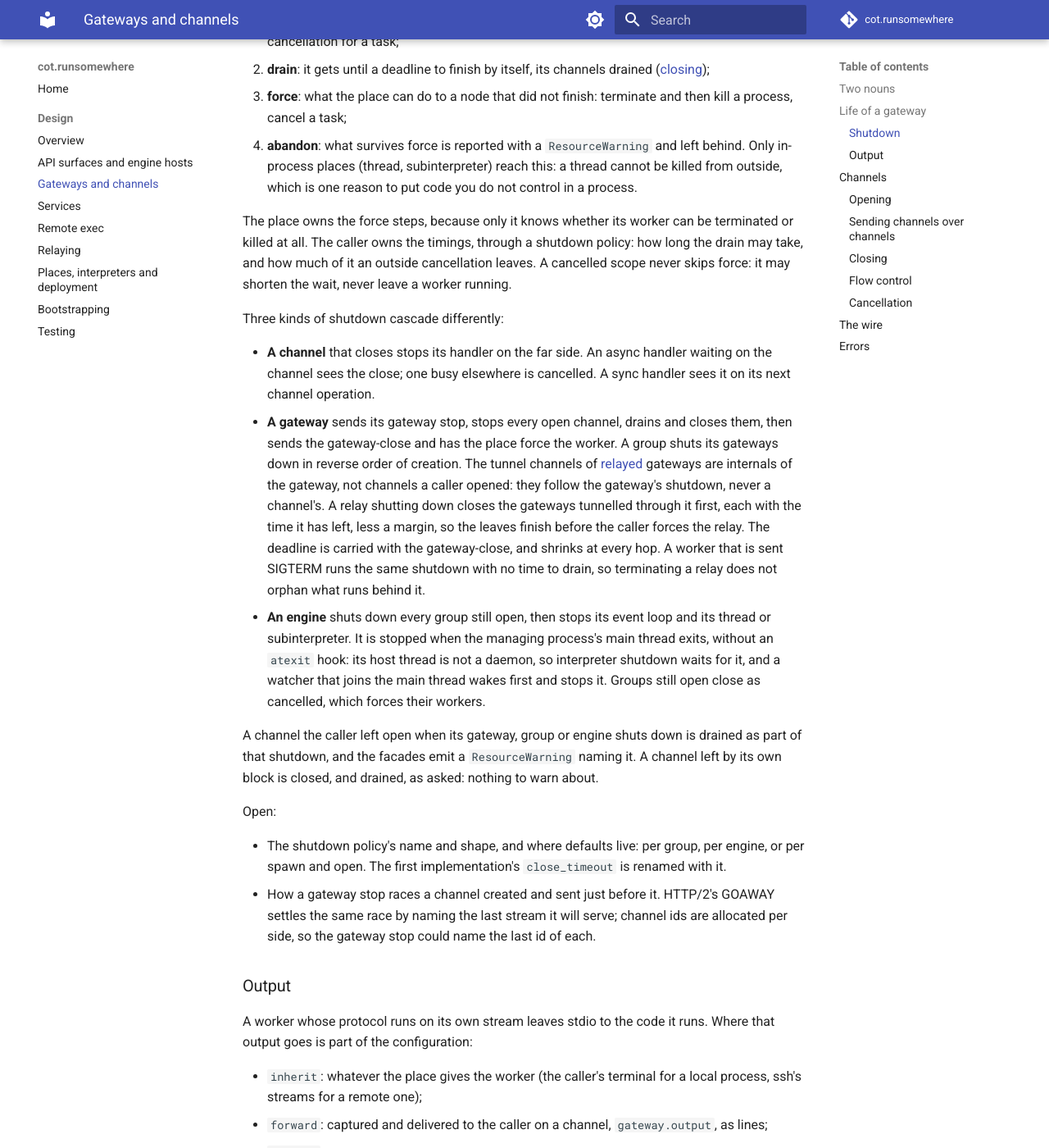
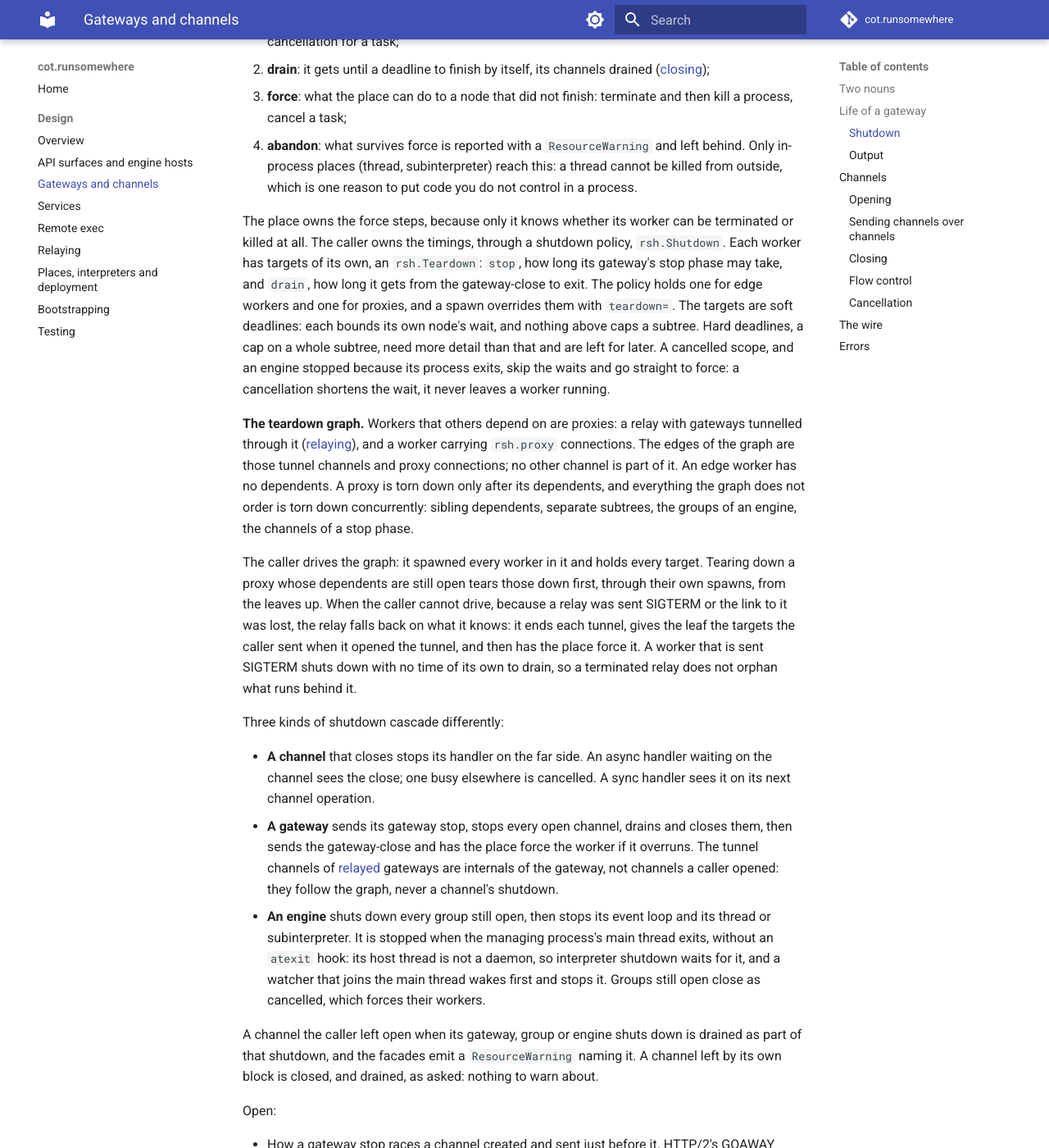
Before and after one commit to cogs-of-testing/cot.runsomewhere, an MkDocs documentation site: the page built from docs/design/gateways-and-channels.md, in a window 1280 px wide and 1400 px high, scrolled down 2264 px. Shown: the whole window at 82% size. Built offline with MkDocs 1.6.1 and Material for MkDocs 9.7.7, drawn with Linux system fonts in a browser that asks for light colours; comment, search, counter and statistics services are not loaded; some of the changed text lies outside the part shown.

Commit message:
docs: the teardown graph, soft deadlines, and the caller driving it
Proxies are relays and workers carrying rsh.proxy connections. Only their
tunnels and proxy connections are edges of the graph. A proxy is torn down
after its dependents, and everything the graph does not order is torn down
concurrently. Each worker has its own soft targets, rsh.Teardown(stop,
drain), held by the rsh.Shutdown policy for edge workers and proxies. The
caller drives the graph from the leaves up. A relay falls back on the
targets the caller sent with each tunnel only when the caller cannot drive.
Hard deadlines for a whole subtree are left for later.

This replaces the top-down split, where each hop's deadline shrank by a
margin.

Co-Authored-By: Claude Opus 5.5 via Claude Code <noreply@anthropic.com>

```diff
--- a/docs/design/gateways-and-channels.md
+++ b/docs/design/gateways-and-channels.md
@@ -67,7 +67,8 @@ launch ─► handshake ─► configure ─► serve ─► close ─► closed
 A gateway belongs to exactly one group, and its `spawn` block always ends
 inside the group's. Scopes nest, so a worker spawned through another is closed
 before the one it runs through. If a group's scope is cancelled or fails, it
-closes whatever gateways are still open, in reverse order of creation.
+closes whatever gateways are still open, concurrently where the
+[teardown graph](#shutdown) allows.
 
 ### Shutdown
 
@@ -113,9 +114,34 @@ Every node that shuts down passes through the same phases:
 
 The place owns the force steps, because only it knows whether its worker can
 be terminated or killed at all. The caller owns the timings, through a
-shutdown policy: how long the drain may take, and how much of it an outside
-cancellation leaves. A cancelled scope never skips force: it may shorten the
-wait, never leave a worker running.
+shutdown policy, `rsh.Shutdown`. Each worker has targets of its own, an
+`rsh.Teardown`: `stop`, how long its gateway's stop phase may take, and
+`drain`, how long it gets from the gateway-close to exit. The policy holds
+one for edge workers and one for proxies, and a spawn overrides them with
+`teardown=`. The targets are soft deadlines: each bounds its own node's
+wait, and nothing above caps a subtree. Hard deadlines, a cap on a whole
+subtree, need more detail than that and are left for later. A cancelled
+scope, and an engine stopped because its process exits, skip the waits and
+go straight to force: a cancellation shortens the wait, it never leaves a
+worker running.
+
+**The teardown graph.** Workers that others depend on are proxies: a relay
+with gateways tunnelled through it ([relaying](relaying.md)), and a worker
+carrying `rsh.proxy` connections. The edges of the graph are those tunnel
+channels and proxy connections; no other channel is part of it. An edge
+worker has no dependents. A proxy is torn down only after its dependents,
+and everything the graph does not order is torn down concurrently: sibling
+dependents, separate subtrees, the groups of an engine, the channels of a
+stop phase.
+
+The caller drives the graph: it spawned every worker in it and holds every
+target. Tearing down a proxy whose dependents are still open tears those
+down first, through their own spawns, from the leaves up. When the caller
+cannot drive, because a relay was sent SIGTERM or the link to it was lost,
+the relay falls back on what it knows: it ends each tunnel, gives the leaf
+the targets the caller sent when it opened the tunnel, and then has the place
+force it. A worker that is sent SIGTERM shuts down with no time of its own
+to drain, so a terminated relay does not orphan what runs behind it.
 
 Three kinds of shutdown cascade differently:
 
@@ -123,16 +149,10 @@ Three kinds of shutdown cascade differently:
   handler waiting on the channel sees the close; one busy elsewhere is
   cancelled. A sync handler sees it on its next channel operation.
 - **A gateway** sends its gateway stop, stops every open channel, drains and
-  closes them, then sends the gateway-close and has the place force the worker. A group shuts its
-  gateways down in reverse order of creation. The tunnel channels of
-  [relayed](relaying.md) gateways are internals of the gateway, not channels
-  a caller opened: they follow the gateway's shutdown, never a channel's. A
-  relay shutting down closes the gateways tunnelled through it first, each
-  with the time it has left, less a margin, so the leaves finish before the
-  caller forces the relay. The deadline is carried with the gateway-close,
-  and shrinks at every hop. A worker that is sent SIGTERM runs the same
-  shutdown with no time to drain, so terminating a relay does not orphan
-  what runs behind it.
+  closes them, then sends the gateway-close and has the place force the
+  worker if it overruns. The tunnel channels of [relayed](relaying.md)
+  gateways are internals of the gateway, not channels a caller opened: they
+  follow the graph, never a channel's shutdown.
 - **An engine** shuts down every group still open, then stops its event loop
   and its thread or subinterpreter. It is stopped when the managing
   process's main thread exits, without an `atexit` hook: its host thread is
@@ -147,9 +167,6 @@ nothing to warn about.
 
 Open:
 
-- The shutdown policy's name and shape, and where defaults live: per group,
-  per engine, or per spawn and open. The first implementation's
-  `close_timeout` is renamed with it.
 - How a gateway stop races a channel created and sent just before it.
   HTTP/2's GOAWAY settles the same race by naming the last stream it will
   serve; channel ids are allocated per side, so the gateway stop could name
```
Also changed, not shown: docs/design/index.md (+4 -5 lines), docs/design/relaying.md (+3 -2 lines).
